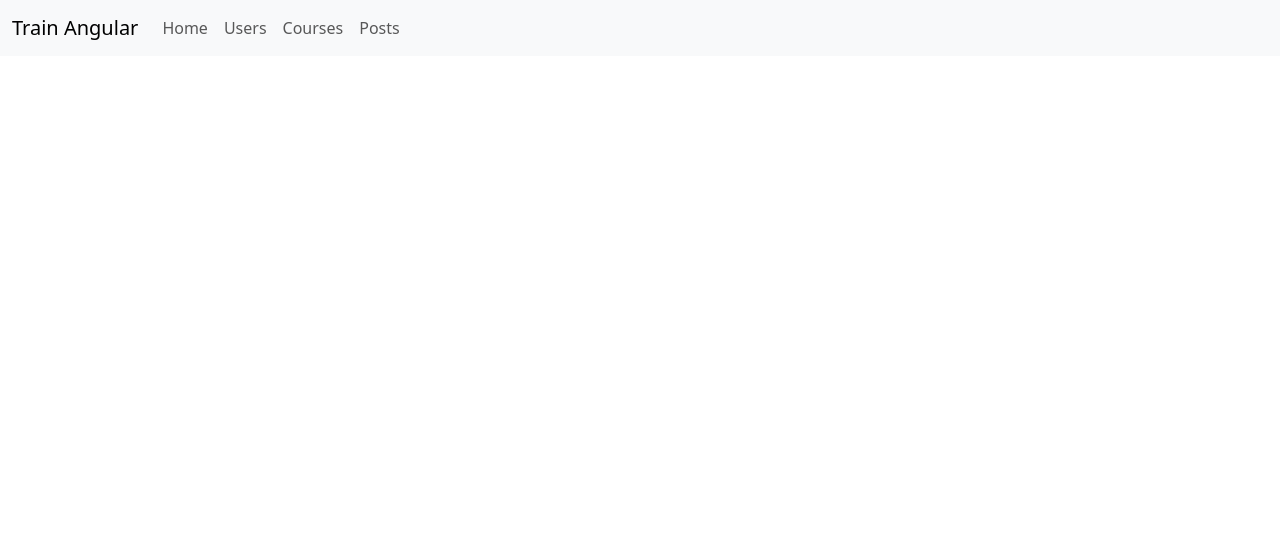
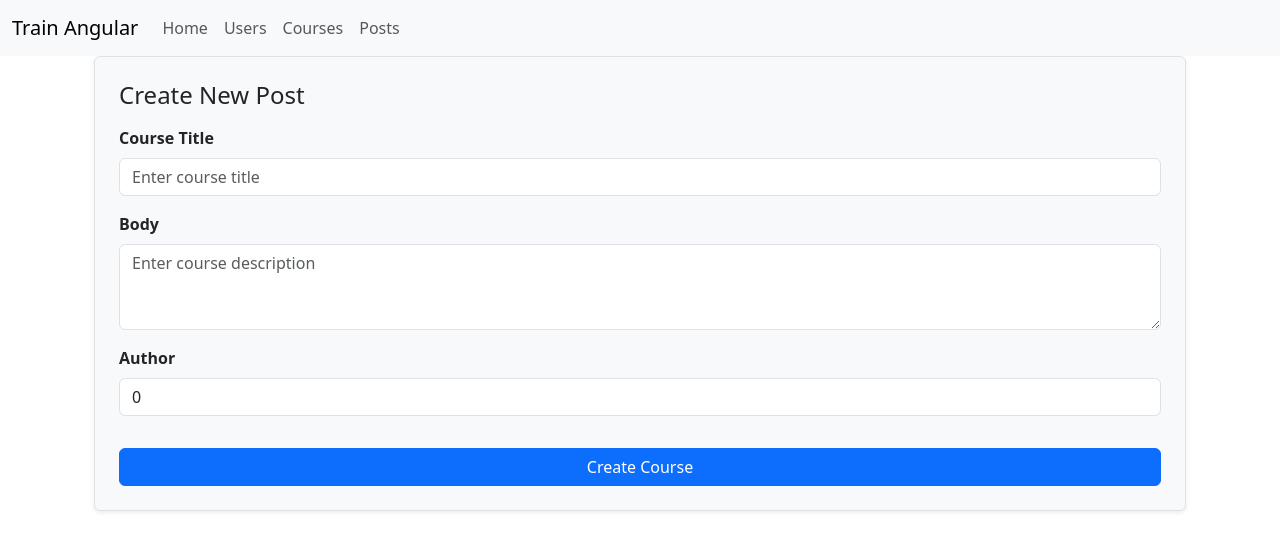
Before and after one commit to MHGalaxy/TrainAngular, an Angular app: page /create-post in a window 1280 px wide. Before the commit this address led to /. Shown: the top 550 px of the page. Built offline with nearby package versions, Linux system fonts and the light colour scheme.

Commit message:
second part of httpClient (post)

```diff
--- a/src/app/app.routes.ts
+++ b/src/app/app.routes.ts
@@ -3,10 +3,12 @@ import {UserList} from './components/user-list/user-list';
 import {CourseList} from './components/course-list/course-list';
 import {CourseDetails} from './components/course-details/course-details';
 import {PostList} from './components/post-list/post-list';
+import {CreatePost} from './components/create-post/create-post';
 
 export const routes: Routes = [
   {path: 'users', component: UserList},
   {path: 'courses', component: CourseList},
   {path: 'courses/:id', component: CourseDetails},
   {path: 'posts', component: PostList},
+  {path: 'create-post', component: CreatePost},
 ];
--- /dev/null
+++ b/src/app/components/create-post/create-post.html
@@ -0,0 +1,55 @@
+<div class="container">
+  <form class="p-4 border rounded shadow-sm bg-light">
+
+    <h4 class="mb-3">Create New Post</h4>
+
+    <!-- Title -->
+    <div class="mb-3">
+      <label for="title" class="form-label fw-bold">Course Title</label>
+      <input
+        type="text"
+        class="form-control"
+        id="title"
+        name="title"
+        [(ngModel)]="post.title"
+        placeholder="Enter course title"
+      >
+    </div>
+
+    <!-- Body -->
+    <div class="mb-3">
+      <label for="body" class="form-label fw-bold">Body</label>
+      <textarea
+        class="form-control"
+        id="body"
+        name="body"
+        [(ngModel)]="post.body"
+        rows="3"
+        placeholder="Enter course description"
+      ></textarea>
+    </div>
+
+    <!-- UserId -->
+    <div class="mb-3">
+      <label for="userId" class="form-label fw-bold">Author</label>
+      <input
+        type="number"
+        class="form-control"
+        id="userId"
+        name="userId"
+        [(ngModel)]="post.userId"
+        placeholder="Author name"
+      >
+    </div>
+
+    <!-- Submit -->
+    <button
+      type="submit"
+      class="btn btn-primary w-100 mt-3"
+      (click)="createPost($event)"
+    >
+      Create Course
+    </button>
+
+  </form>
+</div>
--- /dev/null
+++ b/src/app/components/create-post/create-post.ts
@@ -0,0 +1,46 @@
+import { Component } from '@angular/core';
+import {FormsModule} from '@angular/forms';
+import {CreatePostDto} from '../../dtos/post/create-post.dto';
+import {HttpClient} from '@angular/common/http';
+import {PostDto} from '../../dtos/post/post.dto';
+
+@Component({
+  selector: 'app-create-post',
+  imports: [
+    FormsModule
+  ],
+  templateUrl: './create-post.html',
+  styleUrl: './create-post.css',
+})
+export class CreatePost {
+  post: CreatePostDto = {
+    title: '',
+    body: '',
+    userId: 0
+  };
+
+  isValid = false;
+
+  constructor(private httpClient: HttpClient) {
+
+  }
+
+  createPost(e: Event) {
+    e.preventDefault();
+
+    this.isValid =
+      this.post.title.trim().length > 0 &&
+      this.post.body.trim().length > 0 &&
+      this.post.userId != 0;
+
+    if (!this.isValid) {
+      alert('Please enter all information.');
+      return;
+    }
+
+    this.httpClient.post<PostDto>('https://jsonplaceholder.typicode.com/posts', this.post)
+      .subscribe(result => {
+        console.log(result);
+      });
+  }
+}
--- a/src/app/components/post-list/post-list.html
+++ b/src/app/components/post-list/post-list.html
@@ -1,3 +1,11 @@
+
+<button
+  type="submit"
+  class="btn btn-success my-3"
+  [routerLink]="['/create-post']"
+>
+  Create Post
+</button>
 
 <table class="table table-hover table-bordered">
   <thead>
--- a/src/app/components/post-list/post-list.ts
+++ b/src/app/components/post-list/post-list.ts
@@ -1,10 +1,13 @@
 import { Component } from '@angular/core';
 import {HttpClient} from '@angular/common/http';
 import {PostDto} from '../../dtos/post/post.dto';
+import {RouterLink} from '@angular/router';
 
 @Component({
   selector: 'app-post-list',
-  imports: [],
+  imports: [
+    RouterLink
+  ],
   templateUrl: './post-list.html',
   styleUrl: './post-list.css',
 })
--- /dev/null
+++ b/src/app/dtos/post/create-post.dto.ts
@@ -0,0 +1,5 @@
+export interface CreatePostDto {
+  title: string;
+  body: string;
+  userId: number;
+}
```
Also changed, not shown: src/app/components/create-post/create-post.css (added), 1 other file (tests, documents, lock files or other folders).
